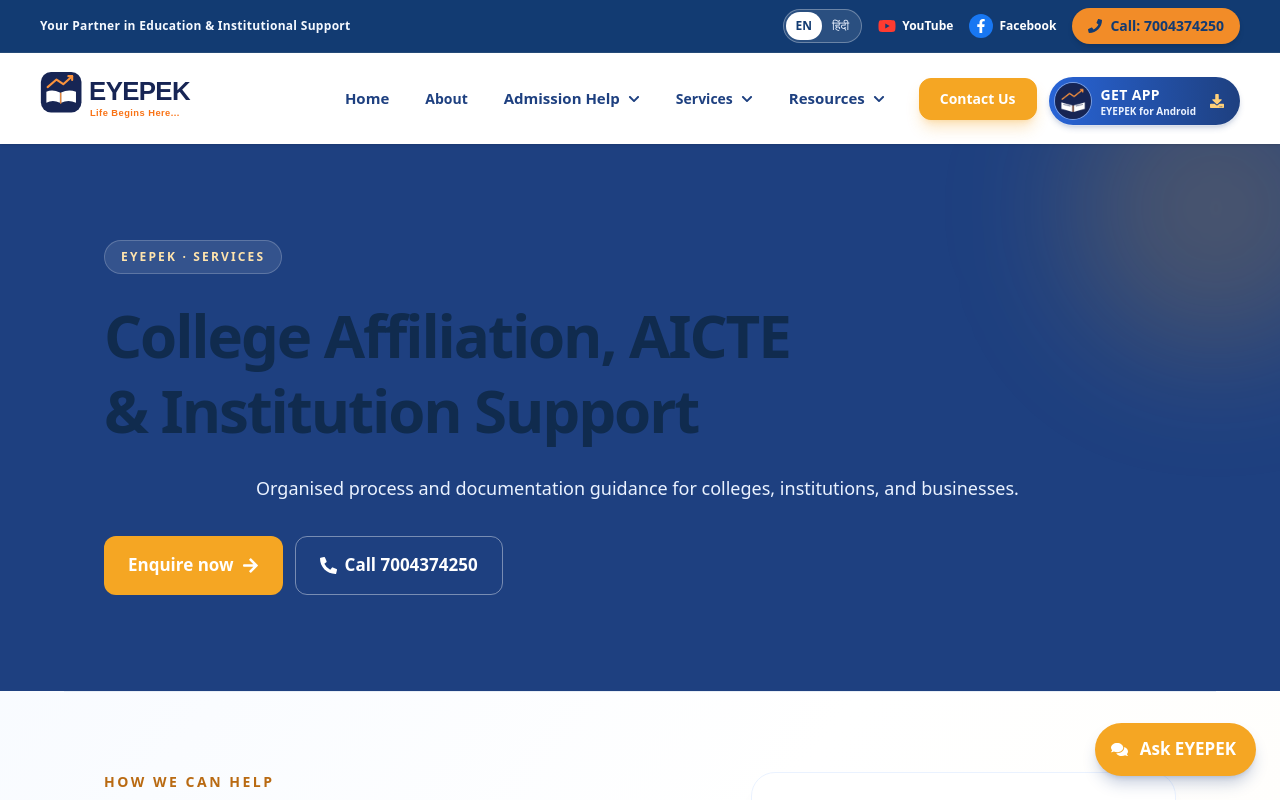
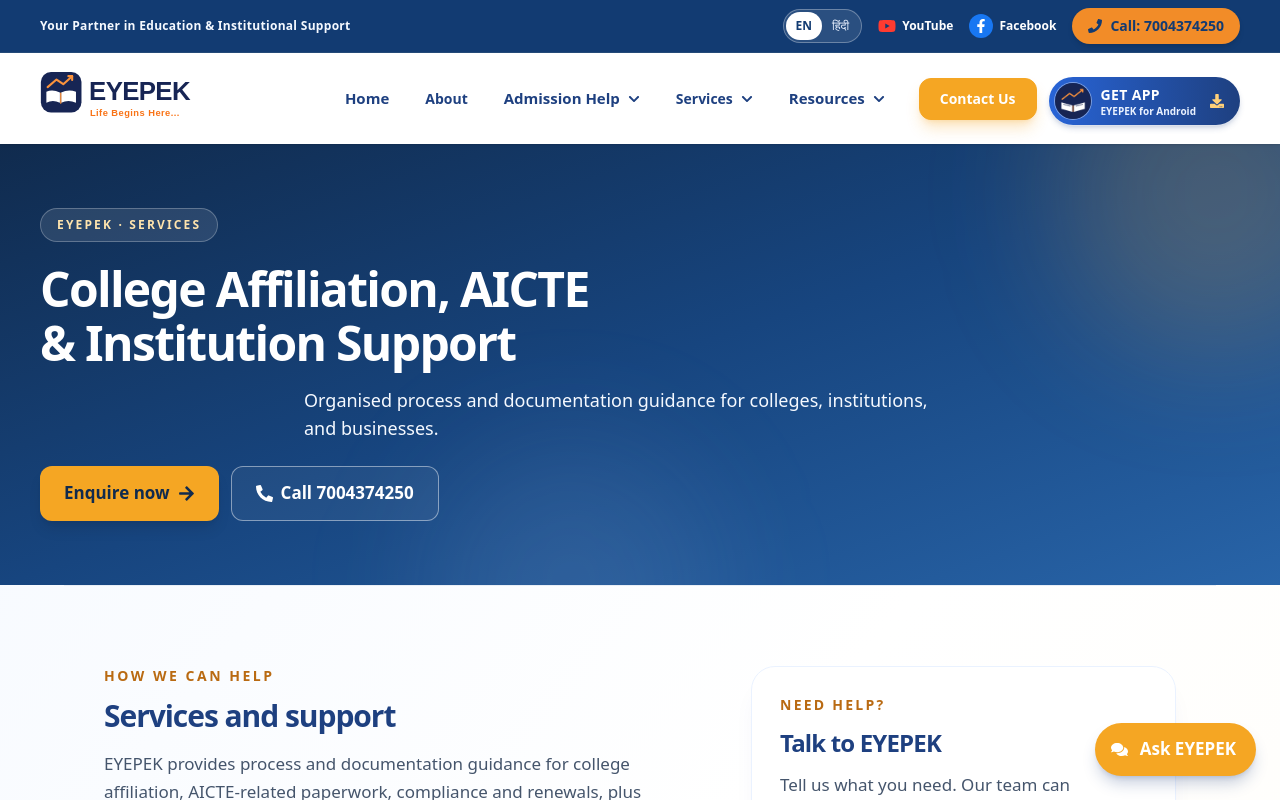
Before and after one commit to eyepek/EYEPEK, a React (Vite) app: page /services/business-support in a window 1280 px wide. Shown: the top 800 px of the page. Built offline with nearby package versions, Linux system fonts and the light colour scheme.

Commit message:
Improve service page hero contrast spacing and typography

```diff
--- a/src/pages/ServiceDetailPage.jsx
+++ b/src/pages/ServiceDetailPage.jsx
@@ -168,15 +168,16 @@ const ServiceDetailPage = () => {
 
   return (
     <main className="min-h-[70vh] bg-gradient-to-br from-blue-50 via-white to-orange-50/60 text-slate-900">
-      <section className="relative overflow-hidden bg-blue-950 text-white">
-        <div className="absolute -right-20 -top-20 h-72 w-72 rounded-full bg-orange-500/20 blur-3xl" aria-hidden="true" />
-        <div className="relative mx-auto max-w-6xl px-6 py-16 md:px-10 md:py-24">
-          <p className="inline-flex rounded-full border border-white/20 bg-white/10 px-4 py-2 text-xs font-bold uppercase tracking-[0.18em] text-orange-200">{t("EYEPEK · Services","EYEPEK · सेवाएँ")}</p>
-          <h1 className="mt-6 max-w-4xl text-4xl font-black leading-tight sm:text-5xl md:text-6xl">{content.title}</h1>
-          <p className="mt-6 max-w-3xl text-lg leading-8 text-blue-100">{content.intro}</p>
-          <div className="mt-8 flex flex-wrap gap-3">
-            <Link to="/contact" className="inline-flex items-center gap-2 rounded-xl bg-orange-500 px-6 py-3.5 font-bold text-white transition hover:bg-orange-400">Enquire now <FaArrowRight aria-hidden="true" /></Link>
-            <a href="tel:+917004374250" className="inline-flex items-center gap-2 rounded-xl border border-white/40 px-6 py-3.5 font-bold text-white transition hover:bg-white hover:text-blue-950"><FaPhoneAlt aria-hidden="true" /> Call 7004374250</a>
+      <section className="relative isolate overflow-hidden bg-gradient-to-br from-[#102b4e] via-[#17457f] to-[#2864a8] text-white">
+        <div className="absolute -right-24 -top-28 h-80 w-80 rounded-full bg-orange-400/20 blur-3xl" aria-hidden="true" />
+        <div className="absolute -bottom-36 left-1/3 h-72 w-72 rounded-full bg-blue-300/10 blur-3xl" aria-hidden="true" />
+        <div className="relative mx-auto max-w-7xl px-5 py-12 sm:px-8 md:px-10 md:py-16">
+          <p className="inline-flex rounded-full border border-white/25 bg-white/10 px-4 py-2 text-xs font-bold uppercase tracking-[0.18em] text-orange-200">{t("EYEPEK · Services","EYEPEK · सेवाएँ")}</p>
+          <h1 className="mt-5 max-w-4xl text-3xl font-extrabold leading-[1.12] text-white sm:text-4xl md:text-5xl">{content.title}</h1>
+          <p className="mt-4 max-w-2xl text-base leading-7 text-blue-50 sm:text-lg">{content.intro}</p>
+          <div className="mt-6 flex flex-wrap gap-3">
+            <Link to="/contact" className="inline-flex items-center gap-2 rounded-xl bg-[#f5a623] px-6 py-3 font-bold text-[#102b4e] shadow-lg shadow-black/10 transition hover:-translate-y-0.5 hover:bg-[#ffb84d]">Enquire now <FaArrowRight aria-hidden="true" /></Link>
+            <a href="tel:+917004374250" className="inline-flex items-center gap-2 rounded-xl border border-white/45 bg-white/5 px-6 py-3 font-bold text-white transition hover:bg-white hover:text-blue-950"><FaPhoneAlt aria-hidden="true" /> Call 7004374250</a>
           </div>
         </div>
       </section>
```
